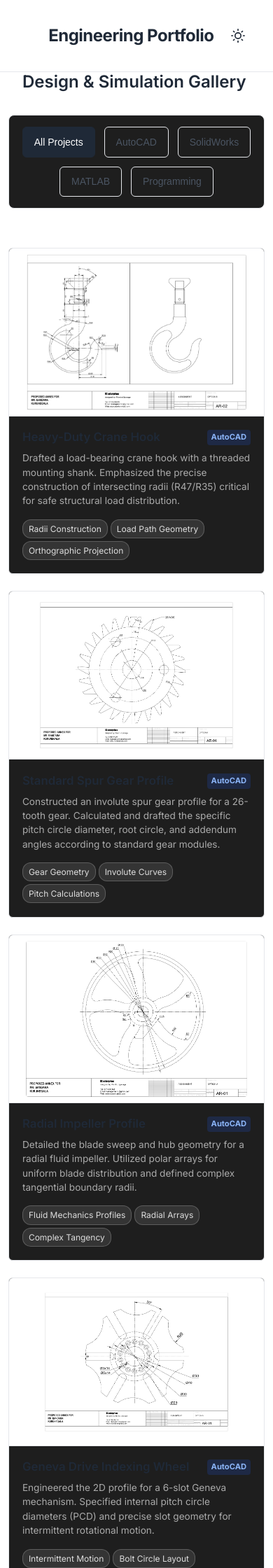
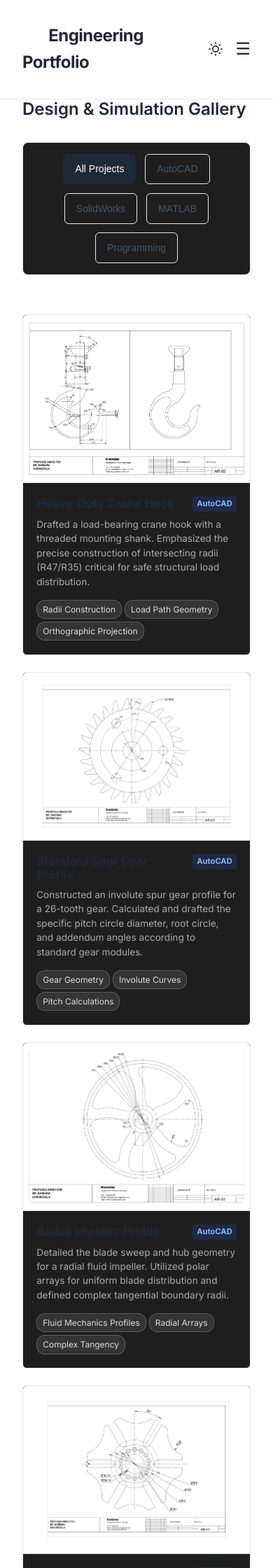
Before and after one commit to mackaygunn/mackaygunn.github.io, a Jekyll site: the page built from cad-gallery.md, in a window 390 px wide. Shown: the top 2240 px of the page at 70% size. Built offline with Jekyll 4.4.1, drawn with Linux system fonts in a browser that asks for light colours.

Commit message:
Implement full mobile responsiveness with hamburger menu and fixed CAD gallery layout

```diff
--- a/_includes/header.html
+++ b/_includes/header.html
@@ -15,10 +15,15 @@
         <a class="page-link {% if page.url contains '/contact' %}active{% endif %}" href="{{ '/contact.html' | relative_url }}">Contact</a>
       </div>
 
-      <button id="theme-toggle" class="theme-toggle" aria-label="Toggle Dark Mode">
-        <svg class="sun-icon" xmlns="http://www.w3.org/2000/svg" width="20" height="20" viewBox="0 0 24 24" fill="none" stroke="currentColor" stroke-width="2" stroke-linecap="round" stroke-linejoin="round"><circle cx="12" cy="12" r="5"></circle><line x1="12" y1="1" x2="12" y2="3"></line><line x1="12" y1="21" x2="12" y2="23"></line><line x1="4.22" y1="4.22" x2="5.64" y2="5.64"></line><line x1="18.36" y1="18.36" x2="19.78" y2="19.78"></line><line x1="1" y1="12" x2="3" y2="12"></line><line x1="21" y1="12" x2="23" y2="12"></line><line x1="4.22" y1="19.78" x2="5.64" y2="18.36"></line><line x1="18.36" y1="5.64" x2="19.78" y2="4.22"></line></svg>
-        <svg class="moon-icon" xmlns="http://www.w3.org/2000/svg" width="20" height="20" viewBox="0 0 24 24" fill="none" stroke="currentColor" stroke-width="2" stroke-linecap="round" stroke-linejoin="round" style="display:none;"><path d="M21 12.79A9 9 0 1 1 11.21 3 7 7 0 0 0 21 12.79z"></path></svg>
-      </button>
+      <div class="header-controls" style="display: flex; align-items: center; gap: 10px;">
+        <button id="theme-toggle" class="theme-toggle" aria-label="Toggle Dark Mode">
+          <svg class="sun-icon" xmlns="http://www.w3.org/2000/svg" width="20" height="20" viewBox="0 0 24 24" fill="none" stroke="currentColor" stroke-width="2" stroke-linecap="round" stroke-linejoin="round"><circle cx="12" cy="12" r="5"></circle><line x1="12" y1="1" x2="12" y2="3"></line><line x1="12" y1="21" x2="12" y2="23"></line><line x1="4.22" y1="4.22" x2="5.64" y2="5.64"></line><line x1="18.36" y1="18.36" x2="19.78" y2="19.78"></line><line x1="1" y1="12" x2="3" y2="12"></line><line x1="21" y1="12" x2="23" y2="12"></line><line x1="4.22" y1="19.78" x2="5.64" y2="18.36"></line><line x1="18.36" y1="5.64" x2="19.78" y2="4.22"></line></svg>
+          <svg class="moon-icon" xmlns="http://www.w3.org/2000/svg" width="20" height="20" viewBox="0 0 24 24" fill="none" stroke="currentColor" stroke-width="2" stroke-linecap="round" stroke-linejoin="round" style="display:none;"><path d="M21 12.79A9 9 0 1 1 11.21 3 7 7 0 0 0 21 12.79z"></path></svg>
+        </button>
+        <button class="mobile-menu-toggle" aria-label="Toggle Menu" style="display: none; background: none; border: none; color: var(--text-color); font-size: 1.5rem; cursor: pointer;">
+          ☰
+        </button>
+      </div>
     </nav>
   </div>
 </header>
--- a/_sass/_layout.scss
+++ b/_sass/_layout.scss
@@ -51,9 +51,36 @@
   }
 
   @media screen and (max-width: $breakpoint-md) {
+    .mobile-menu-toggle {
+      display: block !important;
+    }
+
     .site-nav {
       .nav-links {
-        display: none; // For simplicity in this iteration, we'll hide on mobile, or we could add a hamburger back later
+        display: none;
+        position: absolute;
+        top: 100%;
+        left: 0;
+        width: 100%;
+        background: var(--bg-color);
+        flex-direction: column;
+        padding: 1rem;
+        border-bottom: 1px solid var(--border-color);
+        box-shadow: 0 4px 6px rgba(0,0,0,0.1);
+        z-index: 1000;
+
+        &.active {
+          display: flex;
+        }
+
+        .page-link {
+          padding: 0.8rem 0;
+          border-bottom: 1px solid var(--border-color);
+
+          &:last-child {
+            border-bottom: none;
+          }
+        }
       }
     }
   }
--- a/assets/js/main.js
+++ b/assets/js/main.js
@@ -28,6 +28,15 @@ document.addEventListener('DOMContentLoaded', () => {
     }
   });
 
+  // Mobile Menu Toggle
+  const mobileMenuToggle = document.querySelector('.mobile-menu-toggle');
+  const navLinks = document.querySelector('.nav-links');
+  if (mobileMenuToggle && navLinks) {
+    mobileMenuToggle.addEventListener('click', () => {
+      navLinks.classList.toggle('active');
+    });
+  }
+
   // Project Filtering
   const filterBtns = document.querySelectorAll('.filter-btn');
   const projectCards = document.querySelectorAll('.project-card');
--- a/cad-gallery.md
+++ b/cad-gallery.md
@@ -11,10 +11,13 @@ permalink: /cad-gallery/
     align-items: flex-start;
     flex-wrap: wrap;
     margin-top: 2rem;
-
-    /* Break out of the centered wrapper to take up the full screen width */
-    width: 94vw;
-    margin-left: calc(-47vw + 50%);
+  }
+  @media (min-width: 769px) {
+    .gallery-layout {
+      /* Break out of the centered wrapper to take up the full screen width */
+      width: 94vw;
+      margin-left: calc(-47vw + 50%);
+    }
   }
   .sidebar-filters {
     flex: 0 0 220px;
```
